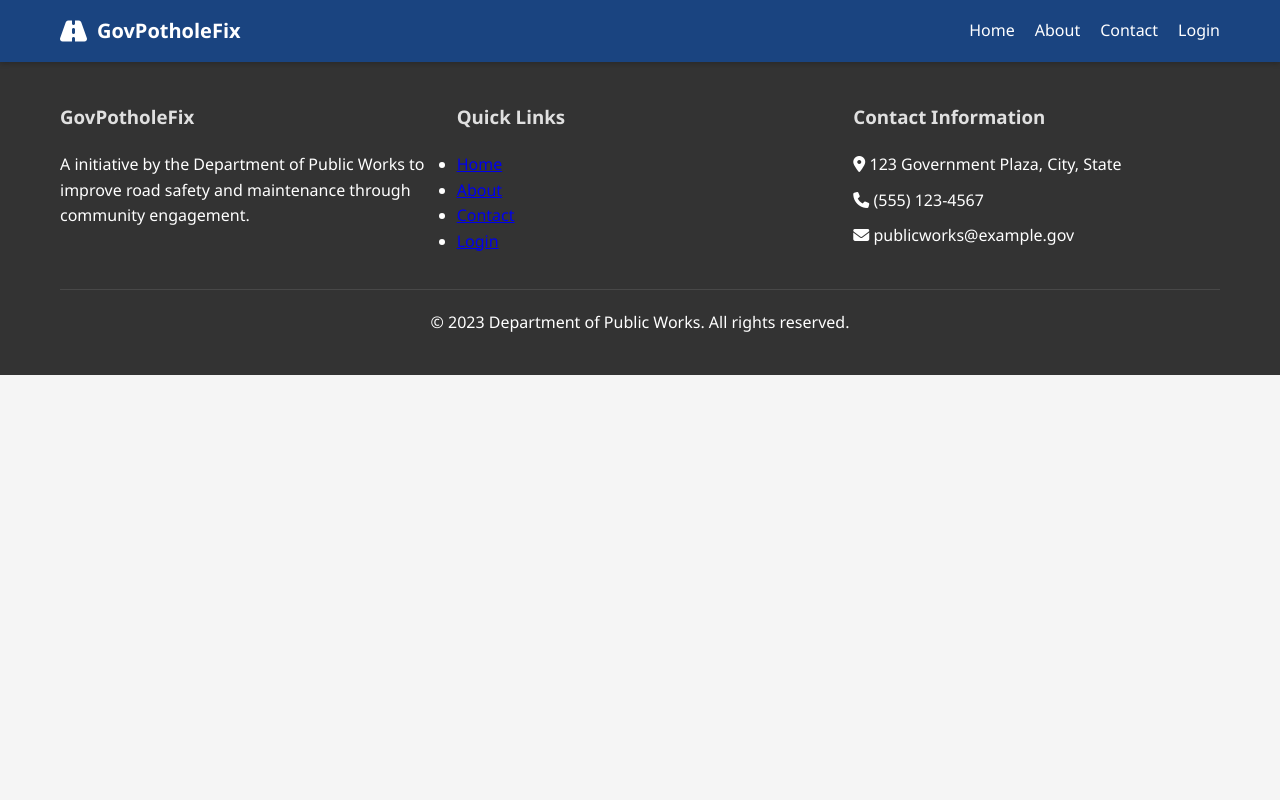
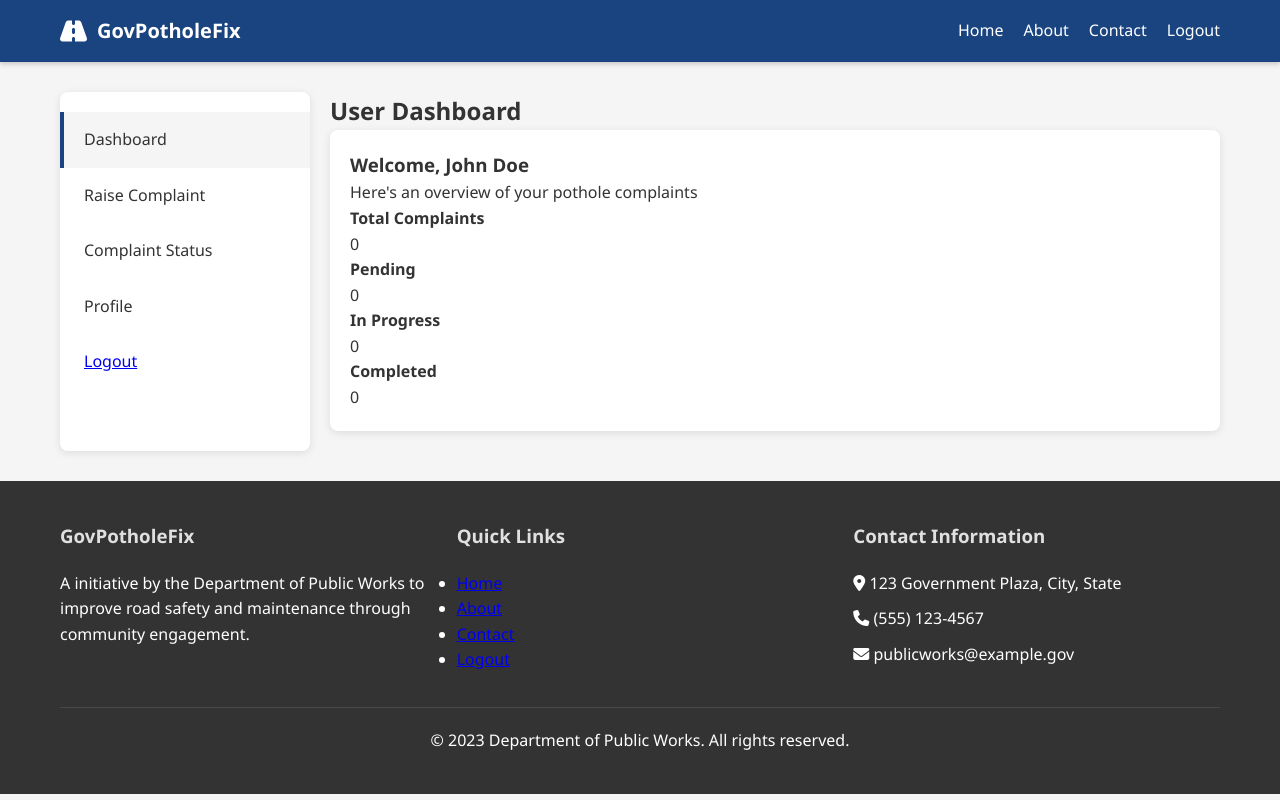
Before and after one commit to Mazharkakar04/pothol-detection-project, a Flask app: page /user_dashboard in a window 1280 px wide. Run offline with Flask 3, Linux system fonts and the light colour scheme; data that the repository does not hold is empty; some libraries are stand-ins or nearby versions.

Commit message:
Update user_dashboard.html

```diff
--- a/templates/user_dashboard.html
+++ b/templates/user_dashboard.html
@@ -3,12 +3,11 @@
 <head>
     <meta charset="UTF-8">
     <meta name="viewport" content="width=device-width, initial-scale=1.0">
-    <title>GovPotholeFix - Report Road Issues</title>
+    <title>GovPotholeFix - User Dashboard</title>
     <link rel="stylesheet" href="https://cdnjs.cloudflare.com/ajax/libs/font-awesome/6.4.0/css/all.min.css">
-    <link rel="stylesheet" href="/static/css/styles.css">
+    <link rel="stylesheet" href="{{ url_for('static', filename='css/styles.css') }}">
 </head>
 <body>
-    <!-- Header Section -->
     <header>
         <div class="container header-content">
             <div class="logo">
@@ -20,17 +19,16 @@
             </button>
             <nav>
                 <ul>
-                    <li><a href="#" class="nav-link" data-target="home">Home</a></li>
+                    <li><a href="{{ url_for('home') }}" class="nav-link">Home</a></li>
                     <li><a href="#" class="nav-link" data-target="about">About</a></li>
                     <li><a href="#" class="nav-link" data-target="contact">Contact</a></li>
-                    <li><a href="#" class="nav-link" data-target="login">Login</a></li>
+                    <li><a href="{{ url_for('logout') }}" class="nav-link">Logout</a></li>
                 </ul>
             </nav>
         </div>
     </header>
 
-<!-- User Dashboard -->
-        <section id="user-dashboard" class="page dashboard">
+    <section id="user-dashboard" class="page dashboard active">
         <div class="container dashboard-container">
             <div class="sidebar">
                 <ul class="sidebar-menu">
@@ -38,10 +36,19 @@
                     <li data-section="raise-complaint">Raise Complaint</li>
                     <li data-section="complaint-status">Complaint Status</li>
                     <li data-section="user-profile">Profile</li>
-                        <li class="nav-link" data-target="home">Logout</li>
+                    <li><a href="{{ url_for('logout') }}">Logout</a></li>
                 </ul>
             </div>
             <div class="dashboard-content">
+                {% with messages = get_flashed_messages(with_categories=true) %}
+                {% if messages %}
+                    <ul class=flashes>
+                    {% for category, message in messages %}
+                        <li class="{{ category }}">{{ message }}</li>
+                    {% endfor %}
+                    </ul>
+                {% endif %}
+                {% endwith %}
                 <div class="dashboard-section active" id="user-dashboard-main">
                     <h2>User Dashboard</h2>
                     <div class="card">
@@ -50,19 +57,19 @@
                         <div class="stats">
                             <div class="stat">
                                 <h4>Total Complaints</h4>
-                                    <p>12</p>
+                                <p>{{ complaints|length }}</p>
                             </div>
                             <div class="stat">
                                 <h4>Pending</h4>
-                                    <p>3</p>
+                                <p>{{ complaints|selectattr('status', 'equalto', 'Pending')|list|length }}</p>
                             </div>
                             <div class="stat">
                                 <h4>In Progress</h4>
-                                    <p>5</p>
+                                <p>{{ complaints|selectattr('status', 'equalto', 'In Progress')|list|length }}</p>
                             </div>
                             <div class="stat">
                                 <h4>Completed</h4>
-                                    <p>4</p>
+                                <p>{{ complaints|selectattr('status', 'equalto', 'Completed')|list|length }}</p>
                             </div>
                         </div>
                     </div>
@@ -70,14 +77,14 @@
                 <div class="dashboard-section" id="raise-complaint">
                     <h2>Report a Pothole</h2>
                     <div class="card">
-                            <form class="complaint-form">
+                        <form class="complaint-form" method="POST" action="{{ url_for('submit_complaint') }}" enctype="multipart/form-data">
                             <div class="form-group">
                                 <label for="pothole-location">Location</label>
-                                    <input type="text" id="pothole-location" placeholder="Enter the pothole location" required>
+                                <input type="text" id="pothole-location" name="pothole-location" placeholder="Enter the pothole location" required>
                             </div>
                             <div class="form-group">
                                 <label for="pothole-description">Description (Optional)</label>
-                                    <textarea id="pothole-description" placeholder="Provide additional details" rows="4" style="width: 100%; padding: 12px; border: 1px solid var(--medium-gray); border-radius: 4px;"></textarea>
+                                <textarea id="pothole-description" name="pothole-description" placeholder="Provide additional details" rows="4" style="width: 100%; padding: 12px; border: 1px solid var(--medium-gray); border-radius: 4px;"></textarea>
                             </div>
                             <div class="form-group">
                                 <label>Upload Image</label>
@@ -86,7 +93,7 @@
                                     <p>Click to upload or drag and drop</p>
                                     <p>PNG, JPG up to 5MB</p>
                                 </div>
-                                    <input type="file" id="pothole-image" accept="image/*" style="display: none;">
+                                <input type="file" id="pothole-image" name="pothole-image" accept="image/*" style="display: none;">
                                 <img id="image-preview" class="image-preview" alt="Image preview">
                             </div>
                             <button type="submit" class="btn">Submit Complaint</button>
@@ -107,27 +114,15 @@
                                 </tr>
                             </thead>
                             <tbody>
+                                {% for complaint in complaints %}
                                 <tr>
-                                        <td>#PH12345</td>
-                                        <td><img src="https://via.placeholder.com/50" alt="Pothole image" style="width: 50px; height: 50px; object-fit: cover; border-radius: 4px;"></td>
-                                        <td><span class="status-badge status-pending">Pending</span></td>
-                                        <td><span class="status-badge severity-red">Red</span></td>
-                                        <td>2023-10-15</td>
+                                    <td>#PH{{ complaint.id }}</td>
+                                    <td><img src="{{ url_for('static', filename='uploads/' + complaint.image) }}" alt="Pothole image" style="width: 50px; height: 50px; object-fit: cover; border-radius: 4px;"></td>
+                                    <td><span class="status-badge status-{{ complaint.status|lower|replace(' ', '-') }}">{{ complaint.status }}</span></td>
+                                    <td><span class="status-badge severity-{{ complaint.severity|lower }}">{{ complaint.severity }}</span></td>
+                                    <td>{{ complaint.created_at.strftime('%Y-%m-%d') }}</td>
                                 </tr>
-                                    <tr>
-                                        <td>#PH12346</td>
-                                        <td><img src="https://via.placeholder.com/50" alt="Pothole image" style="width: 50px; height: 50px; object-fit: cover; border-radius: 4px;"></td>
-                                        <td><span class="status-badge status-in-progress">In Progress</span></td>
-                                        <td><span class="status-badge severity-yellow">Yellow</span></td>
-                                        <td>2023-10-10</td>
-                                    </tr>
-                                    <tr>
-                                        <td>#PH12347</td>
-                                        <td><img src="https://via.placeholder.com/50" alt="Pothole image" style="width: 50px; height: 50px; object-fit: cover; border-radius: 4px;"></td>
-                                        <td><span class="status-badge status-completed">Completed</span></td>
-                                        <td><span class="status-badge severity-white">White</span></td>
-                                        <td>2023-10-05</td>
-                                    </tr>
+                                {% endfor %}
                             </tbody>
                         </table>
                     </div>
@@ -160,7 +155,6 @@
         </div>
     </section>
 
-        <!-- Footer -->
     <footer>
         <div class="container">
             <div class="footer-content">
@@ -171,10 +165,10 @@
                 <div class="footer-section">
                     <h3>Quick Links</h3>
                     <ul>
-                        <li><a href="#" class="nav-link" data-target="home">Home</a></li>
+                        <li><a href="{{ url_for('home') }}" class="nav-link">Home</a></li>
                         <li><a href="#" class="nav-link" data-target="about">About</a></li>
                         <li><a href="#" class="nav-link" data-target="contact">Contact</a></li>
-                        <li><a href="#" class="nav-link" data-target="login">Login</a></li>
+                        <li><a href="{{ url_for('logout') }}" class="nav-link">Logout</a></li>
                     </ul>
                 </div>
                 <div class="footer-section footer-contact">
@@ -189,6 +183,6 @@
             </div>
         </div>
     </footer>
-    <script src="/static/js/scripts.js"></script>
+    <script src="{{ url_for('static', filename='js/scripts.js') }}"></script>
 </body>
 </html>
```
Lines whose indentation alone changed are shown as unchanged.
